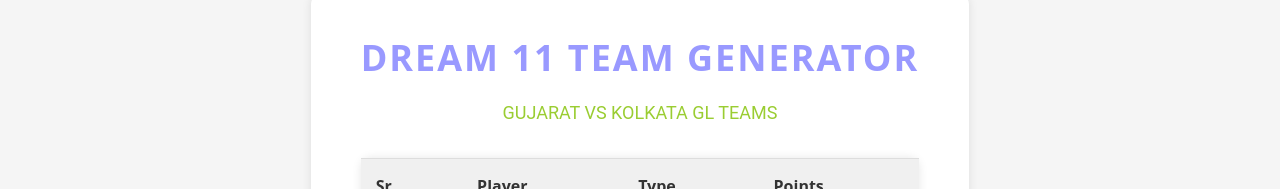
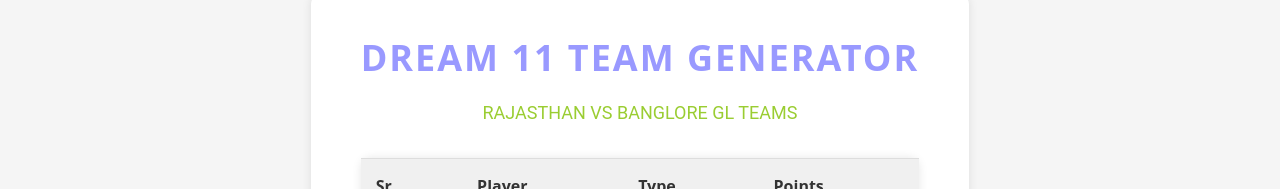
Before and after one commit to pankajcr7/Dream-11, a plain HTML site: page index.html in a window 1280 px wide. Shown: the part 227-416 px from the top of the page. Drawn offline with Linux system fonts and the light colour scheme.

Commit message:
Update index.html

```diff
--- a/index.html
+++ b/index.html
@@ -15,7 +15,7 @@
 	<div class="container">
 		<section id="team-section">
 			<h1>Dream 11 Team Generator</h1>
-			<p>GUJARAT VS KOLKATA GL TEAMS</p>
+			<p>RAJASTHAN VS BANGLORE GL TEAMS</p>
 
 			<table class="player-name">
 				<thead>
```
